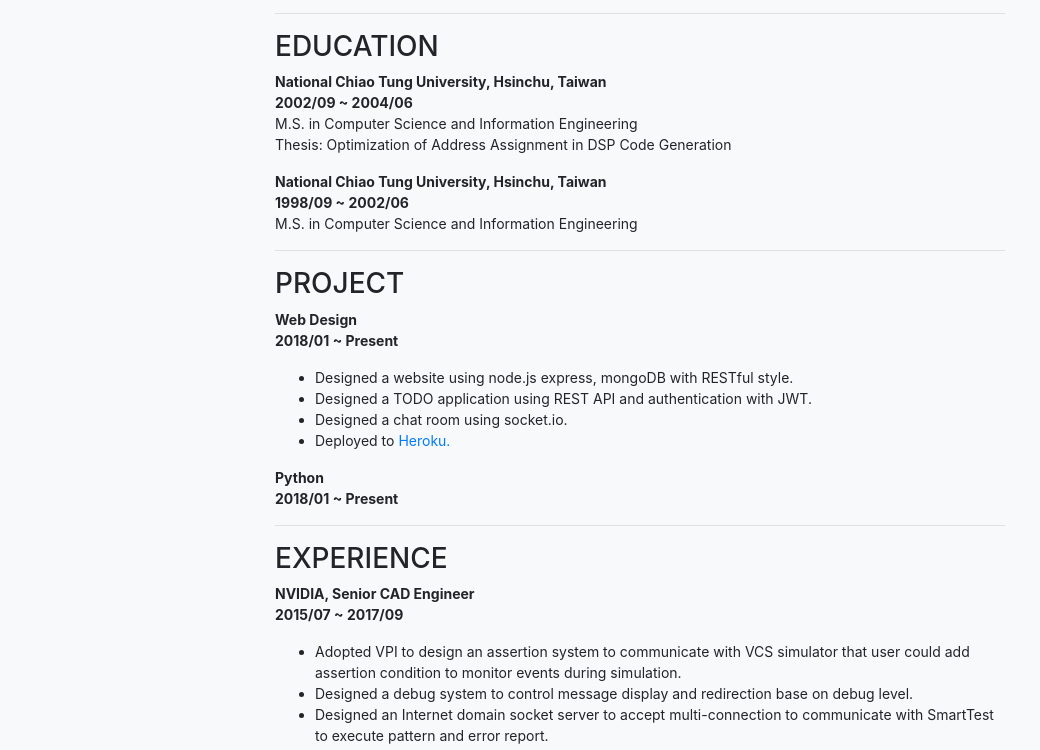
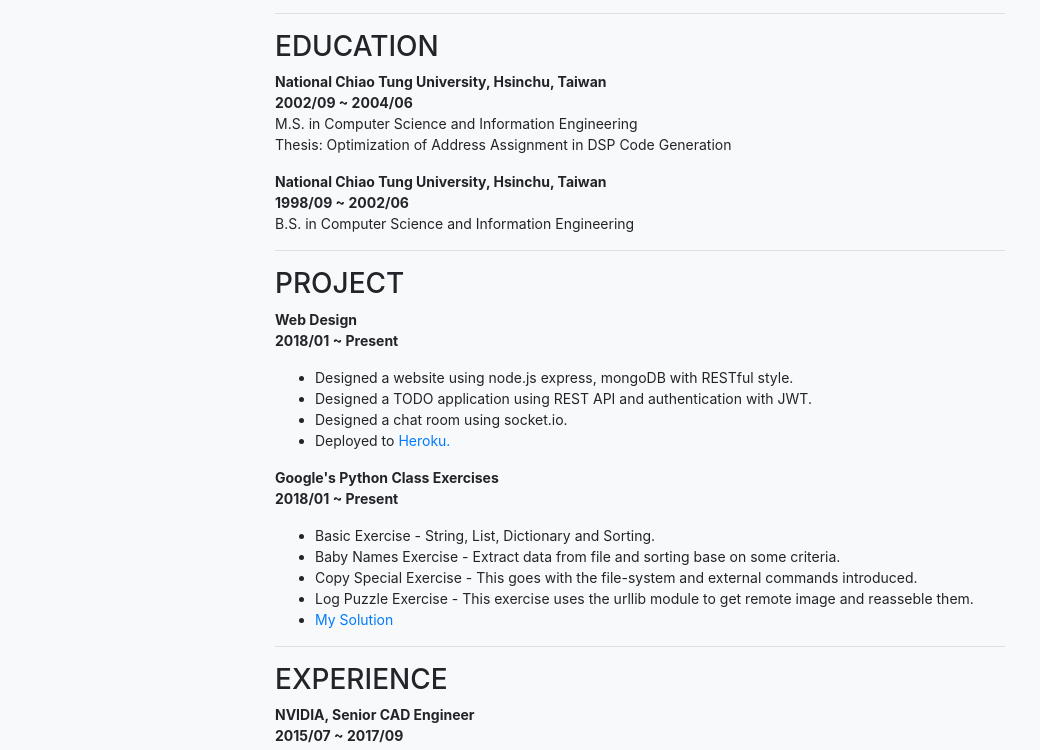
Before and after one commit to kunchi68/node-course-2-chat-app, a website: page public/view/resume.html in a window 1280 px wide. Shown: the part 256-1006 px from the top of the page, without its empty margins (0-1040 px from the left). Drawn offline with nearby package versions, Linux system fonts and the light colour scheme.

Commit message:
Add python exercises introduction.

```diff
--- a/public/view/resume.html
+++ b/public/view/resume.html
@@ -58,7 +58,7 @@
                             <p>
                                 <b>National Chiao Tung University, Hsinchu, Taiwan</b><br>
                                 <b>1998/09 ~ 2002/06</b><br>
-                                M.S. in Computer Science and Information Engineering
+                                B.S. in Computer Science and Information Engineering
                             </p>
                         </div>
 
@@ -76,8 +76,15 @@
                                 </ul>
                             </p>
                             <p>
-                                <b>Python</b><br>
+                                <b>Google's Python Class Exercises</b><br>
                                 <b>2018/01 ~ Present</b><br>
+                                <ul>
+                                    <li>Basic Exercise - String, List, Dictionary and Sorting.</li>
+                                    <li>Baby Names Exercise - Extract data from file and sorting base on some criteria.</li>
+                                    <li>Copy Special Exercise - This goes with the file-system and external commands introduced.</li>
+                                    <li>Log Puzzle Exercise - This exercise uses the urllib module to get remote image and reasseble them.</li>
+                                    <li><a href="https://github.com/kunchi68/google-python-exercises">My Solution</a></li>
+                                </ul>
                             </p>
                         </div>
 
```
